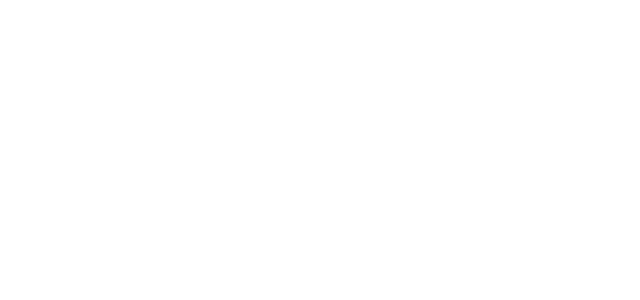
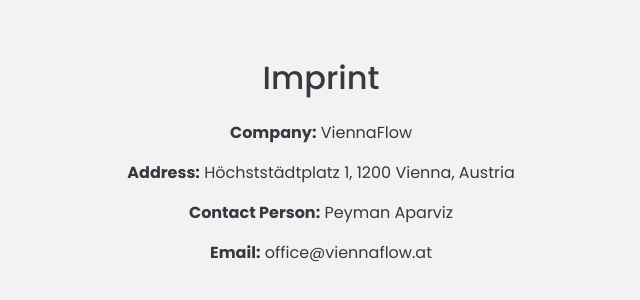
Before and after one commit to Peym4n/viennaflow-landingpage, a React (Vite) app: page /impressum in a window 1280 px wide. Before the commit this address had no page. Shown: the part 230-530 px from the top of the page, without its empty margins (319-959 px from the left). Built offline with nearby package versions, Linux system fonts and the light colour scheme.

Commit message:
create impressum page

```diff
--- a/src/react-app/App.tsx
+++ b/src/react-app/App.tsx
@@ -1,6 +1,7 @@
 // src/App.tsx
 import { BrowserRouter as Router, Routes, Route } from "react-router-dom";
 import Landing from "./Landing";
+import Impressum from "./impressum";
 import "./App.css";
 
 function App() {
@@ -8,6 +9,7 @@
     <Router>
       <Routes>
         <Route path="/" element={<Landing />} />
+        <Route path="/impressum" element={<Impressum />} />
       </Routes>
     </Router>
   );
--- a/src/react-app/Landing.tsx
+++ b/src/react-app/Landing.tsx
@@ -2,6 +2,8 @@
 import HamburgerMenu from './HamburgerMenu.tsx';
 import { translations } from './translations';
 import { Language } from './types';
+import { Link } from 'react-router-dom';
+
 
 // import Slider from 'react-slick';
 
@@ -218,9 +220,11 @@
                 <div className="row justify-content-center gap-4 text-center text-md-left">
                     <div className="footer-column col-12 col-md-4 col-lg-2">
                         <a href="#" className="heading-big text-white">Privacy Policy</a>
+
+
                     </div>
                     <div className="footer-column col-12 col-md-4 col-lg-2">
-                        <a href="#" className="heading-big text-white">Term of Service</a>
+                      <Link to="/impressum" className="heading-big text-white">Impressum</Link>
                     </div>
                 </div>
             </div>
--- /dev/null
+++ b/src/react-app/impressum.tsx
@@ -0,0 +1,21 @@
+import React from 'react';
+
+const Impressum: React.FC = () => {
+  return (
+    <section
+      id="impressum"
+      className="impressum-section d-flex align-items-center justify-content-center"
+      style={{ minHeight: '100vh', backgroundColor: '#f2f2f2' }}
+    >
+      <div className="text-center text-dark">
+        <h2 className="mb-4">Imprint</h2>
+        <p><strong>Company:</strong> ViennaFlow</p>
+        <p><strong>Address:</strong> Höchststädtplatz 1, 1200 Vienna, Austria</p>
+        <p><strong>Contact Person:</strong> Peyman Aparviz</p>
+        <p><strong>Email:</strong> office@viennaflow.at</p>
+      </div>
+    </section>
+  );
+};
+
+export default Impressum;
```
